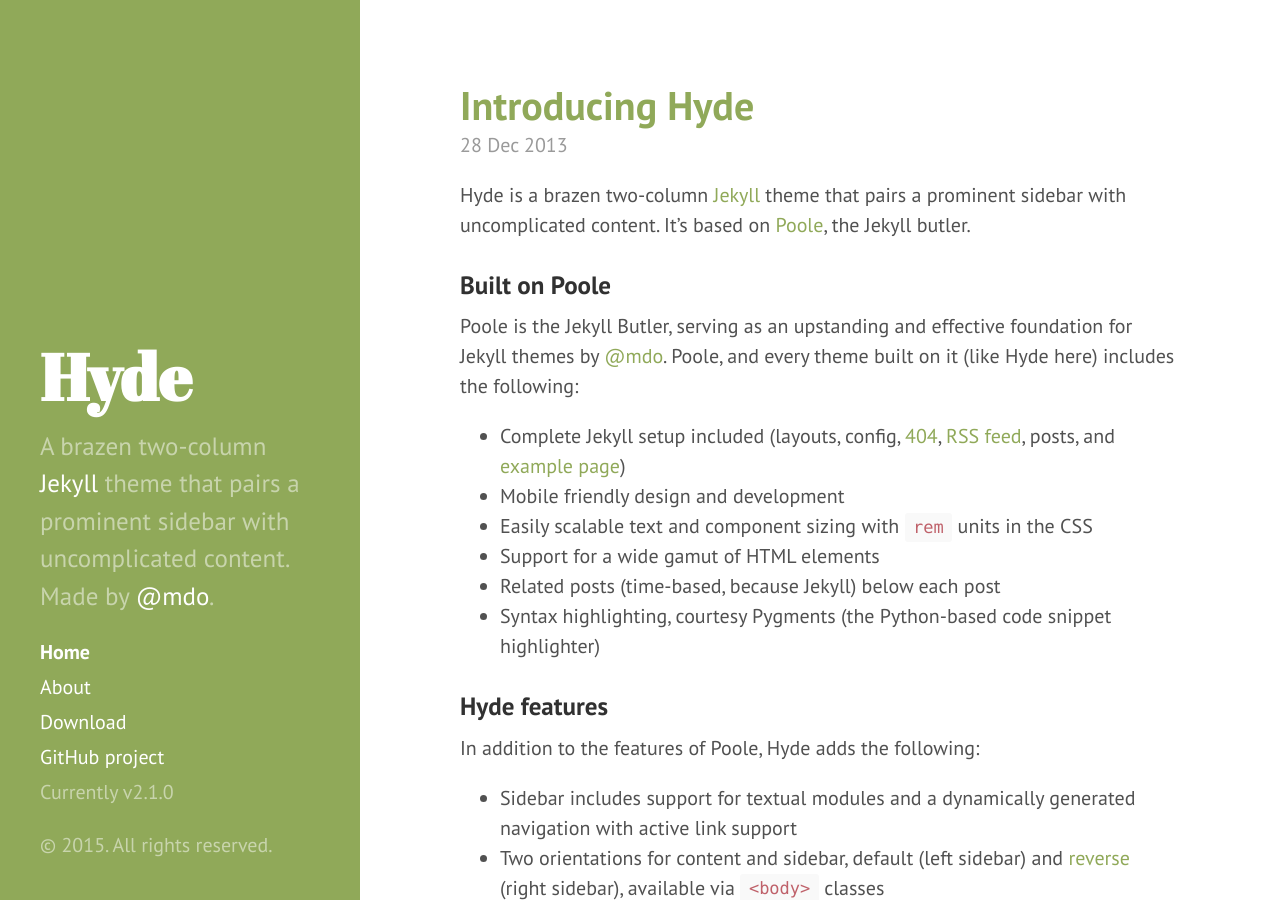
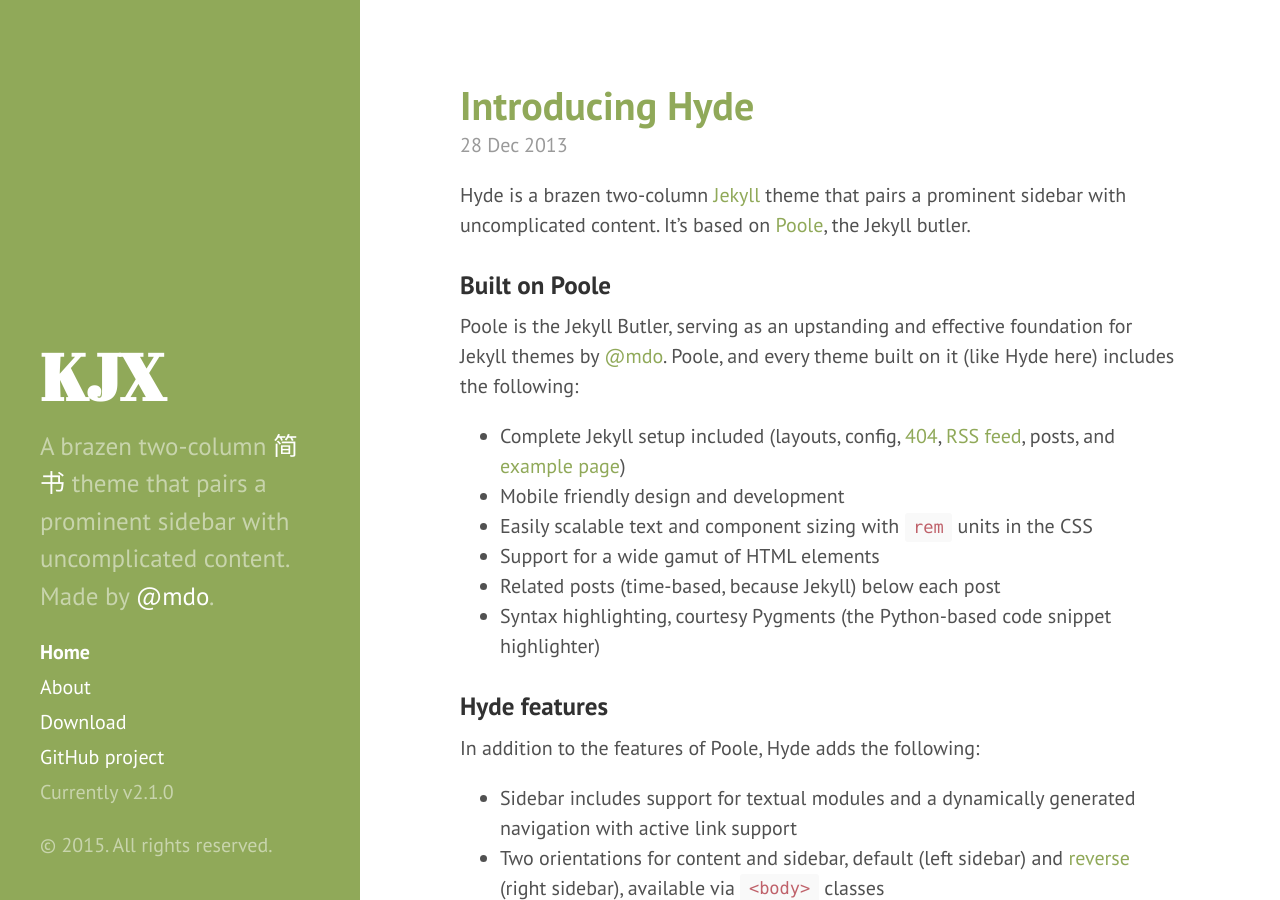
Before and after one commit to kangJiastar/kangJiastar.github.io, a Jekyll site: the page built from index.html, in a window 1280 px wide and 900 px high. Built offline with Jekyll 4.4.1, drawn with Linux system fonts in a browser that asks for light colours; Markdown is read by kramdown in place of the engine named in the settings; the list of posts is cut into pages by our own code.

Commit message:
新的版

```diff
--- a/_config.yml
+++ b/_config.yml
@@ -7,9 +7,9 @@
 relative_permalinks: true
 
 # Setup
-title:            Hyde
+title:            KJX
 tagline:          'A Jekyll theme'
-description:      'A brazen two-column <a href="http://jekyllrb.com" target="_blank">Jekyll</a> theme that pairs a prominent sidebar with uncomplicated content. Made by <a href="https://twitter.com/mdo" target="_blank">@mdo</a>.'
+description:      'A brazen two-column <a href="http://www.jianshu.com/users/6106aa880b8a/latest_articles" target="_blank">简书</a> theme that pairs a prominent sidebar with uncomplicated content. Made by <a href="https://twitter.com/mdo" target="_blank">@mdo</a>.'
 url:              http://hyde.getpoole.com
 baseurl:          /
 
```
